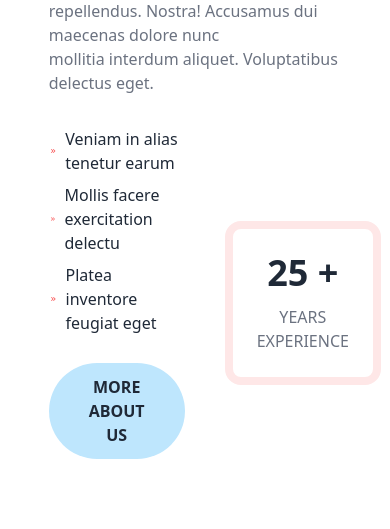
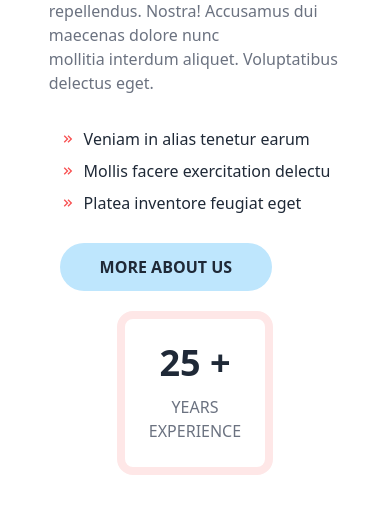
Before and after one commit to protapkrghosh/Royal-Advertising, a React (Vite) app: page / in a window 390 px wide. Shown: the part 3580-4109 px from the top of the page. Built offline with nearby package versions, Linux system fonts and the light colour scheme.

Commit message:
resonsive

```diff
--- a/src/components/aboutUs/ClientsAndProjects.jsx
+++ b/src/components/aboutUs/ClientsAndProjects.jsx
@@ -96,7 +96,7 @@ const ClientsAndProjects = () => {
           repellendus. Nostra! Accusamus dui maecenas dolore nunc <br />
           mollitia interdum aliquet. Voluptatibus delectus eget.
         </p>
-        <div className="flex items-center gap-x-10">
+        <div className="flex flex-col md:flex-row items-center md:gap-x-10">
           <div>
             <div className="flex items-center gap-x-2 mb-2">
               <CgChevronDoubleRight className="text-[#F85152]"></CgChevronDoubleRight>
--- a/src/components/whyChooseUs/WhyChoosesUs.jsx
+++ b/src/components/whyChooseUs/WhyChoosesUs.jsx
@@ -12,9 +12,9 @@ const WhyChoosesUs = () => {
   };
 
   return (
-    <div className="py-24" style={imgeStyle}>
+    <div className="py-5 md:py-24" style={imgeStyle}>
       <h1 data-aos="fade-up" data-aos-duration="3000" className="text-primary  mb-7 text-center">Why Choose Us</h1>
-      <div data-aos="fade-down-left" data-aos-duration="3000"  className="grid grid-cols-2 md:w-9/12 mx-auto pt-14">
+      <div data-aos="fade-down-left" data-aos-duration="3000"  className="grid grid-cols-1 md:grid-cols-2 md:w-9/12 mx-auto pt-14">
         {whyChooseUsData.map((chooseus, index) => (
           <div key={index} className="card w-full ">
 
```
